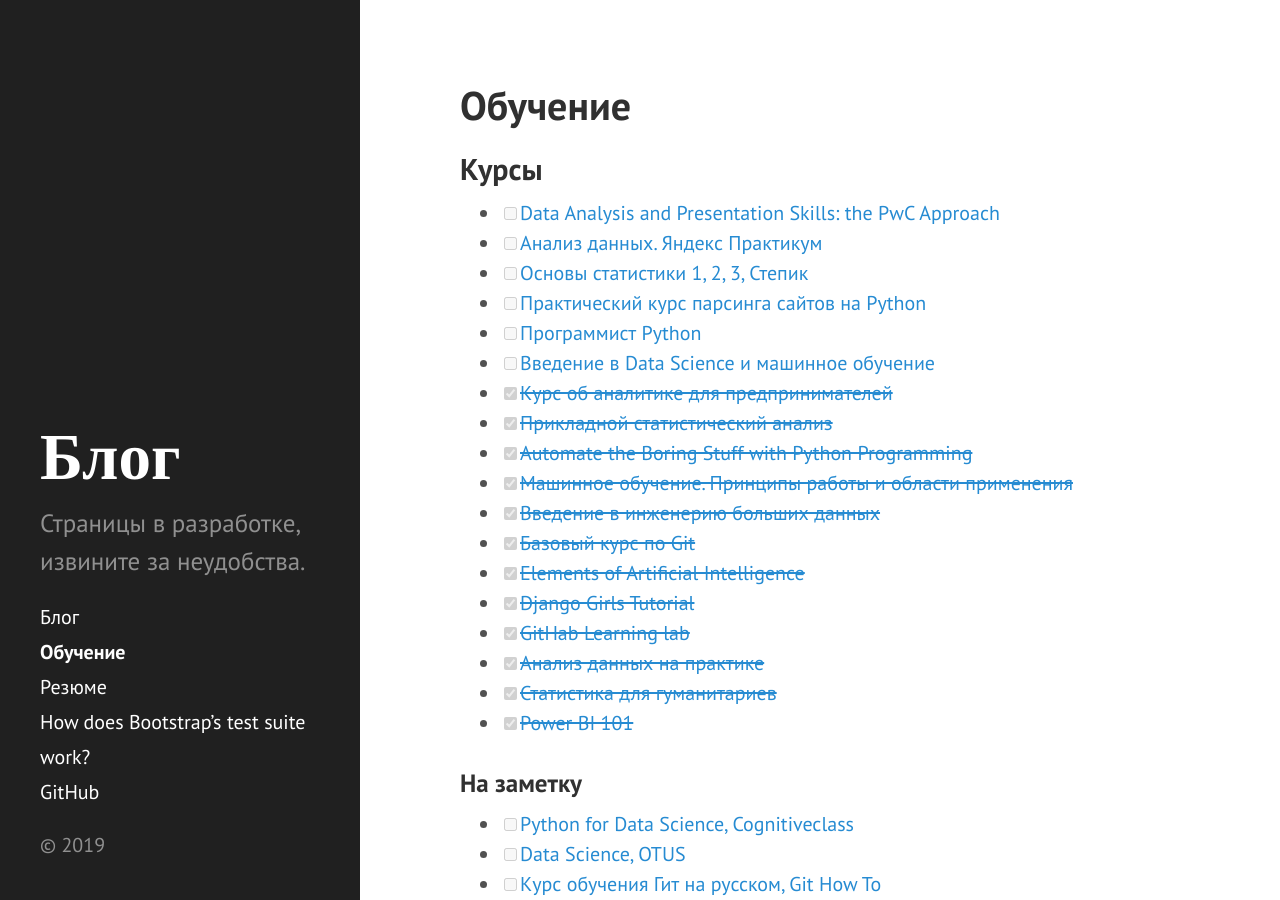
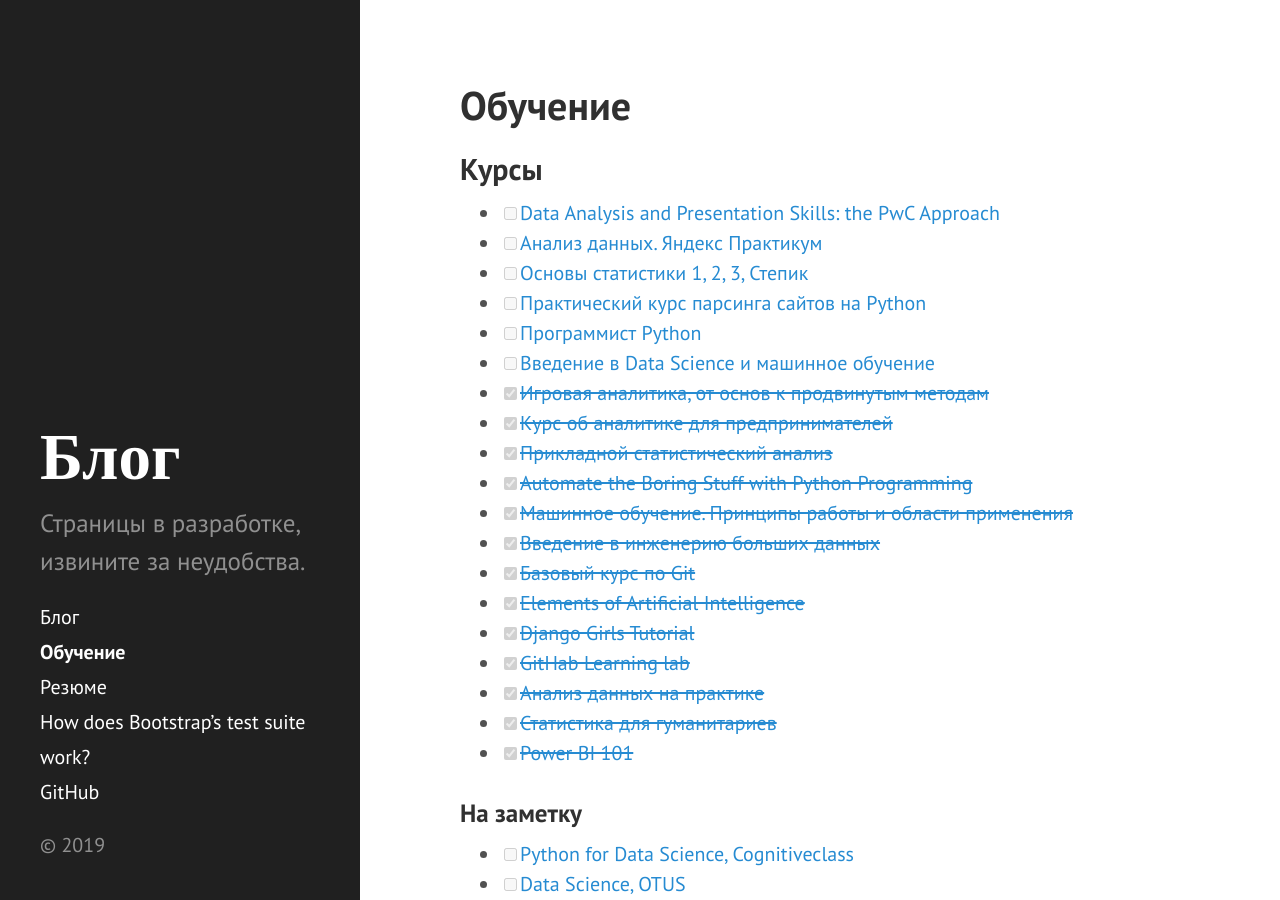
Before and after one commit to Drewleks/about-me, a Jekyll site: the page built from plan.md, in a window 1280 px wide and 900 px high. Built offline with Jekyll 4.4.1, drawn with Linux system fonts in a browser that asks for light colours.

Commit message:
Update plan.md

```diff
--- a/plan.md
+++ b/plan.md
@@ -10,6 +10,7 @@
 - [ ] [Практический курс парсинга сайтов на Python](https://p-notes.ru/)
 - [ ] [Программист Python](https://geekbrains.ru/professions/python_developer)
 - [ ] [Введение в Data Science и машинное обучение](https://stepik.org/course/4852)
+- [x] [~~Игровая аналитика, от основ к продвинутым методам~~](https://edu.devtodev.com/online-course/game-analytics-basics-rus/)
 - [x] [~~Курс об аналитике для предпринимателей~~](http://smysl.io/courses/data-1/)
 - [x] [~~Прикладной статистический анализ~~](https://openedu.ru/course/hse/STATAN/)
 - [x] [~~Automate the Boring Stuff with Python Programming~~](https://www.udemy.com/automate)
```
